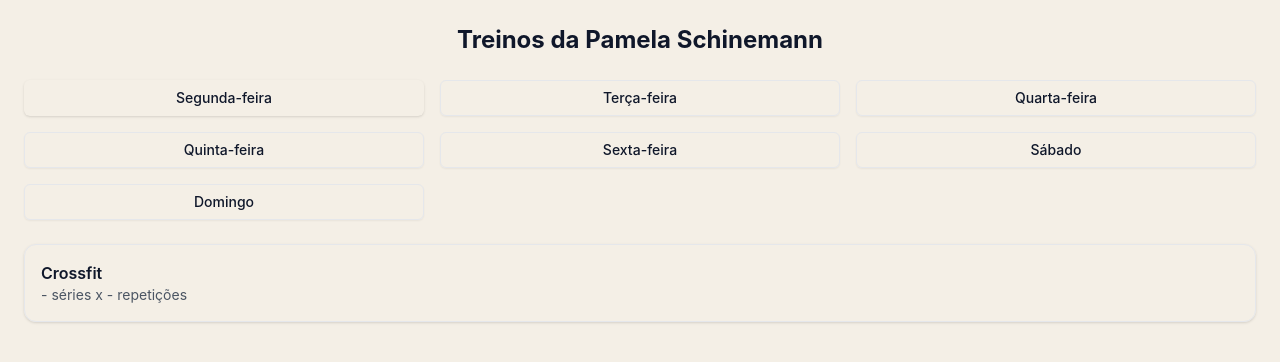
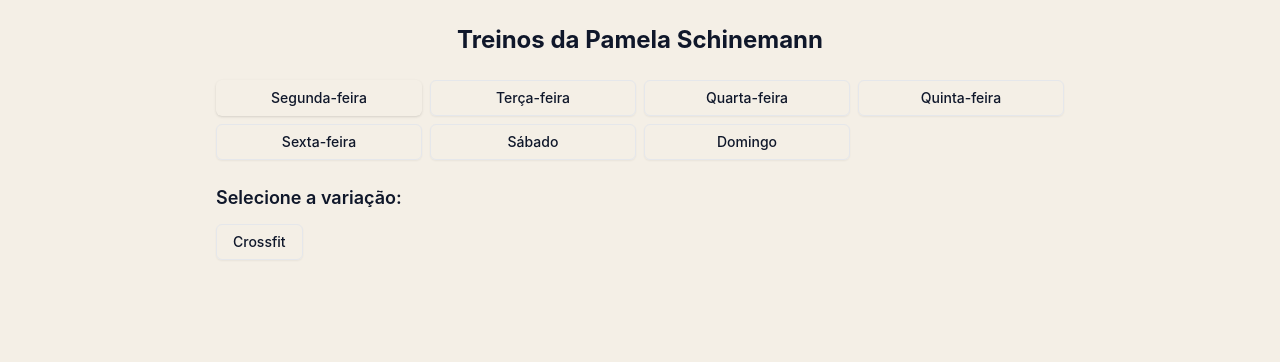
Before and after one commit to luizschinemann/duma_technology, a Next.js app: page /treino in a window 1280 px wide. Both pictures are taken after a click on the button "Segunda-feira". Shown: the top 362 px of the page. Built offline with nearby package versions, Linux system fonts and the light colour scheme.

Commit message:
adding new exercises

```diff
--- a/src/app/treino/page.tsx
+++ b/src/app/treino/page.tsx
@@ -8,6 +8,9 @@ import { Dialog, DialogContent, DialogHeader, DialogTitle } from "@/components/u
 const treinos = [
   {
     dia: "Segunda-feira",
+    variacoes: [
+      {
+        nome: "Crossfit",
         exercicios: [
           {
             nome: "Crossfit",
@@ -16,9 +19,14 @@ const treinos = [
             video: "-"
           },
         ]
+      }
+    ]
   },
   {
     dia: "Terça-feira",
+    variacoes: [
+      {
+        nome: "Treino A - Inferiores",
         exercicios: [
           {
             nome: "Cadeira abdutora",
@@ -53,7 +61,47 @@ const treinos = [
         ]
       },
       {
+        nome: "Treino B - Inferiores Alternativo",
+        exercicios: [
+          {
+            nome: "Agachamento sumô",
+            series: "4",
+            repeticoes: "10–12",
+            video: "https://www.youtube.com/shorts/Qlof2sSafDg"
+          },
+          {
+            nome: "Leg press",
+            series: "4",
+            repeticoes: "10–12",
+            video: "https://www.youtube.com/shorts/EotSw18oR9w"
+          },
+          {
+            nome: "Cadeira flexora",
+            series: "3",
+            repeticoes: "12",
+            video: "https://www.youtube.com/shorts/c3cng1WqREQ"
+          },
+          {
+            nome: "Elevação pélvica",
+            series: "4",
+            repeticoes: "12–15",
+            video: "https://www.youtube.com/shorts/ICdsKf6yTys"
+          },
+          {
+            nome: "Panturrilha no leg press",
+            series: "4",
+            repeticoes: "15–20",
+            video: "https://www.youtube.com/shorts/erUNxqpFxkc"
+          }
+        ]
+      }
+    ]
+  },
+  {
     dia: "Quarta-feira",
+    variacoes: [
+      {
+        nome: "Crossfit",
         exercicios: [
           {
             nome: "Crossfit",
@@ -62,9 +110,14 @@ const treinos = [
             video: "-"
           },
         ]
+      }
+    ]
   },
   {
     dia: "Quinta-feira",
+    variacoes: [
+      {
+        nome: "Treino A - Superiores",
         exercicios: [
           {
             nome: "Supino reto",
@@ -105,7 +158,47 @@ const treinos = [
         ]
       },
       {
+        nome: "Treino B - Superiores Alternativo",
+        exercicios: [
+          {
+            nome: "Supino máquina",
+            series: "3",
+            repeticoes: "10–12",
+            video: "https://www.youtube.com/shorts/8gj6hoQ7ky0"
+          },
+          {
+            nome: "Desenvolvimento máquina",
+            series: "3",
+            repeticoes: "10–12",
+            video: "https://www.youtube.com/shorts/HnzoFr9HTcc"
+          },
+          {
+            nome: "Crucifixo invertido",
+            series: "3",
+            repeticoes: "12",
+            video: "https://www.youtube.com/shorts/cNcLfzEbOQk"
+          },
+          {
+            nome: "Mergulho em bancos",
+            series: "3",
+            repeticoes: "10–12",
+            video: "https://www.youtube.com/shorts/jmznZ45g8jc"
+          },
+          {
+            nome: "Tríceps pulley",
+            series: "3",
+            repeticoes: "12",
+            video: "https://www.youtube.com/shorts/zwhQg6oEgTU"
+          }
+        ]
+      }
+    ]
+  },
+  {
     dia: "Sexta-feira",
+    variacoes: [
+      {
+        nome: "Crossfit",
         exercicios: [
           {
             nome: "Crossfit",
@@ -114,9 +207,14 @@ const treinos = [
             video: "-"
           },
         ]
+      }
+    ]
   },
   {
     dia: "Sábado",
+    variacoes: [
+      {
+        nome: "Treino A - Costas e Bíceps",
         exercicios: [
           {
             nome: "Puxada alta barra aberta",
@@ -157,19 +255,59 @@ const treinos = [
         ]
       },
       {
+        nome: "Treino B - Costas e Bíceps Alternativo",
+        exercicios: [
+          {
+            nome: "Remada baixa",
+            series: "3",
+            repeticoes: "10–12",
+            video: "https://www.youtube.com/shorts/7lc8Ow4vIwA"
+          },
+          {
+            nome: "Puxada frontal",
+            series: "3",
+            repeticoes: "10–12",
+            video: "https://www.youtube.com/shorts/_2MfZAj98tk"
+          },
+          {
+            nome: "Rosca direta pulley",
+            series: "3",
+            repeticoes: "10–12",
+            video: "https://www.youtube.com/shorts/x6JCKfdzPJE"
+          },
+          {
+            nome: "Rosca martelo pulley",
+            series: "3",
+            repeticoes: "10–12",
+            video: "https://www.youtube.com/shorts/EdsGRhdAye0"
+          },
+          {
+            nome: "Prancha abdominal",
+            series: "3",
+            repeticoes: "30-60 segundos",
+            video: "https://www.youtube.com/shorts/uxPlAbWFUDs"
+          }
+        ]
+      }
+    ]
+  },
+  {
     dia: "Domingo",
+    variacoes: [
+      {
+        nome: "Treino A - Pernas Completo",
         exercicios: [
           {
             nome: "Agachamento livre/Smith",
             series: "4",
             repeticoes: "8–10",
-        video: "https://www.youtube.com/shorts/r_1TM-fycEI"
+            video: "https://www.youtube.com/shorts/3uZE_E11eg4"
           },
           {
             nome: "Avanço (passada)",
             series: "3",
             repeticoes: "10 (cada)",
-        video: "https://www.youtube.com/watch?v=koeV-24SQOo&ab_channel=ConsultoriaOn-lineMYTAHT"
+            video: "https://www.youtube.com/shorts/rltJymhFtHg"
           },
           {
             nome: "Cadeira extensora",
@@ -196,45 +334,119 @@ const treinos = [
             video: ""
           }
         ]
+      },
+      {
+        nome: "Treino B - Pernas Completo Alternativo",
+        exercicios: [
+          {
+            nome: "Agachamento hack",
+            series: "4",
+            repeticoes: "8–10",
+            video: "https://www.youtube.com/shorts/ZsAu3REJnb0"
+          },
+          {
+            nome: "Afundo",
+            series: "3",
+            repeticoes: "10 (cada)",
+            video: "https://www.youtube.com/shorts/rltJymhFtHg"
+          },
+          {
+            nome: "Cadeira flexora",
+            series: "3",
+            repeticoes: "12",
+            video: "https://www.youtube.com/shorts/T46yKiz8laY"
+          },
+          {
+            nome: "Abdução de quadril",
+            series: "3",
+            repeticoes: "12–15",
+            video: "https://www.youtube.com/shorts/cZilgAG9Vx8"
+          },
+          {
+            nome: "Elevação quadril",
+            series: "4",
+            repeticoes: "12–15",
+            video: "https://www.youtube.com/shorts/uhGWSh09z9Q"
+          },
+          {
+            nome: "Panturrilha sentada",
+            series: "4",
+            repeticoes: "15–20",
+            video: "https://www.youtube.com/shorts/ulHIn4HtjCs"
+          }
+        ]
+      }
+    ]
   }
 ];
 
 export default function TreinosPamela() {
   const [diaSelecionado, setDiaSelecionado] = useState<string | null>(null);
+  const [variacaoSelecionada, setVariacaoSelecionada] = useState<string | null>(null);
   const [exercicioSelecionado, setExercicioSelecionado] = useState<any>(null);
 
+  // Resetar variação selecionada quando mudar o dia
+  const handleDiaClick = (dia: string) => {
+    setDiaSelecionado(dia);
+    setVariacaoSelecionada(null);
+  };
+
+  // Encontrar o treino do dia selecionado
+  const treinoDia = treinos.find((t) => t.dia === diaSelecionado);
+
   return (
-    <div className="p-6">
+    <div className="p-6 max-w-4xl mx-auto">
       <h1 className="text-2xl font-bold mb-6 text-center">
         Treinos da Pamela Schinemann
       </h1>
 
       {/* Filtro por dia */}
-      <div className="grid grid-cols-2 md:grid-cols-3 gap-4 mb-6">
+      <div className="grid grid-cols-2 md:grid-cols-4 gap-2 mb-6">
         {treinos.map((t) => (
           <Button
             key={t.dia}
             variant={diaSelecionado === t.dia ? "default" : "outline"}
-            onClick={() => setDiaSelecionado(t.dia)}
+            onClick={() => handleDiaClick(t.dia)}
+            className="text-xs sm:text-sm"
           >
             {t.dia}
           </Button>
         ))}
       </div>
 
+      {/* Seletor de variação */}
+      {diaSelecionado && (
+        <div className="mb-6">
+          <h2 className="text-lg font-semibold mb-3">Selecione a variação:</h2>
+          <div className="flex flex-wrap gap-2">
+            {treinoDia?.variacoes.map((v) => (
+              <Button
+                key={v.nome}
+                variant={variacaoSelecionada === v.nome ? "default" : "outline"}
+                onClick={() => setVariacaoSelecionada(v.nome)}
+                className="text-xs sm:text-sm"
+              >
+                {v.nome}
+              </Button>
+            ))}
+          </div>
+        </div>
+      )}
+
       {/* Lista de exercícios */}
-      {diaSelecionado && (
-        <div className="grid gap-4">
-          {treinos
-            .find((t) => t.dia === diaSelecionado)
+      {variacaoSelecionada && (
+        <div className="grid gap-3">
+          <h2 className="text-xl font-semibold">Exercícios</h2>
+          {treinoDia
+            ?.variacoes.find((v) => v.nome === variacaoSelecionada)
             ?.exercicios.map((ex) => (
               <Card
                 key={ex.nome}
-                className="cursor-pointer hover:shadow-lg"
+                className="cursor-pointer hover:shadow-lg transition-shadow"
                 onClick={() => setExercicioSelecionado(ex)}
               >
-                <CardContent className="p-4 flex flex-col">
-                  <span className="font-semibold">{ex.nome}</span>
+                <CardContent className="p-4">
+                  <span className="font-semibold block mb-1">{ex.nome}</span>
                   <span className="text-sm text-gray-600">
                     {ex.series} séries x {ex.repeticoes} repetições
                   </span>
@@ -248,13 +460,31 @@ export default function TreinosPamela() {
         open={!!exercicioSelecionado}
         onOpenChange={() => setExercicioSelecionado(null)}
       >
-        <DialogContent className="bg-cream" >
+        <DialogContent className="bg-white max-w-2xl">
           <DialogHeader>
-            <DialogTitle>{exercicioSelecionado?.nome}</DialogTitle>
+            <DialogTitle className="text-xl">{exercicioSelecionado?.nome}</DialogTitle>
           </DialogHeader>
           {exercicioSelecionado && (
-            <div>
-             <a href={exercicioSelecionado.video} target="_blank">{exercicioSelecionado.video}</a>
+            <div className="mt-4">
+              <p className="mb-2">
+                <strong>Séries:</strong> {exercicioSelecionado.series}
+              </p>
+              <p className="mb-4">
+                <strong>Repetições:</strong> {exercicioSelecionado.repeticoes}
+              </p>
+              {exercicioSelecionado.video && exercicioSelecionado.video !== "-" && (
+                <div className="mt-4">
+                  <h3 className="font-semibold mb-2">Demonstração em vídeo:</h3>
+                  <a
+                    href={exercicioSelecionado.video}
+                    target="_blank"
+                    rel="noopener noreferrer"
+                    className="text-blue-600 hover:underline break-words"
+                  >
+                    {exercicioSelecionado.video}
+                  </a>
+                </div>
+              )}
             </div>
           )}
         </DialogContent>
```
Lines whose indentation alone changed are shown as unchanged.
